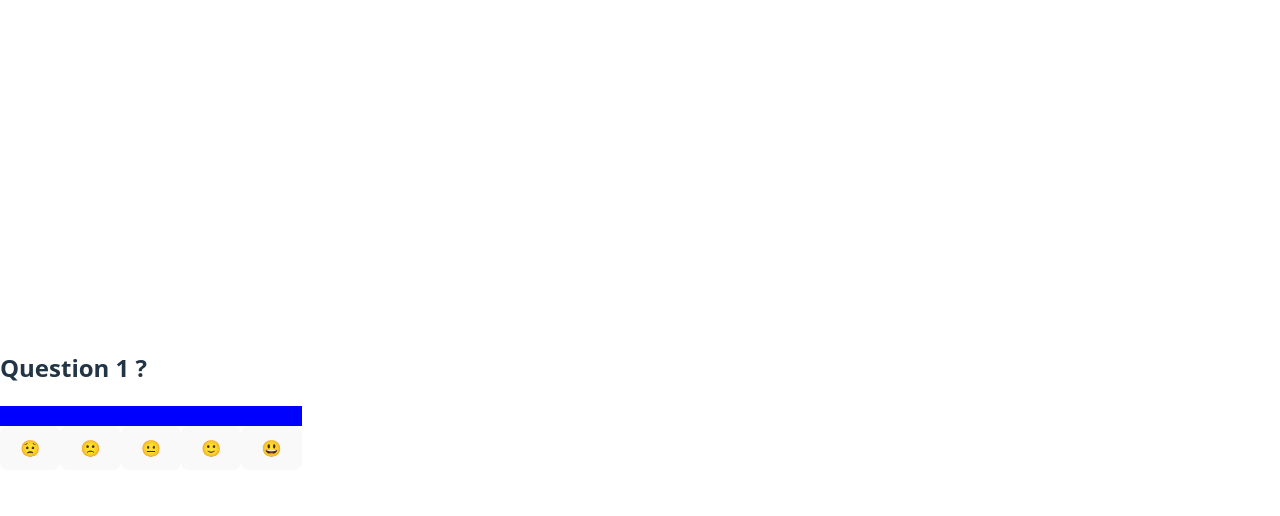
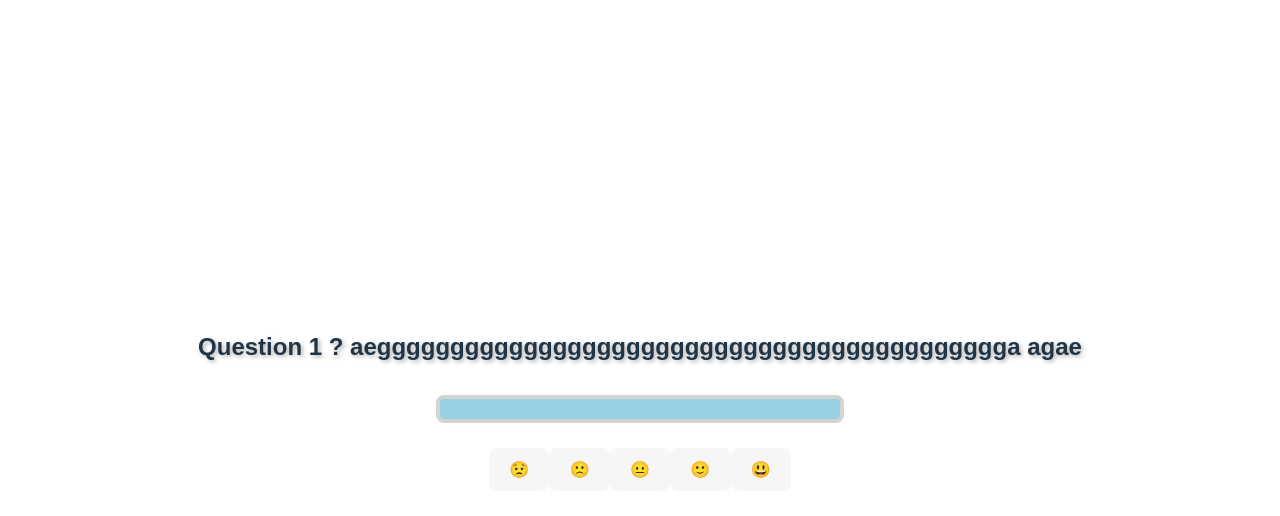
Before and after one commit to oualid3456/ZenWork, a React app in the folder Frontend/: page / in a window 1280 px wide. Both pictures are taken after a click on the button "Commencer l'évaluation". Shown: the top 516 px of the page. Built offline with nearby package versions, Linux system fonts and the light colour scheme; the HTML template or start-up script is replaced by a standard one.

Commit message:
le css du questionnaire avance

```diff
--- a/Frontend/src/Questionnaire.jsx
+++ b/Frontend/src/Questionnaire.jsx
@@ -9,7 +9,7 @@ function Questionnaire() {
   const [cmp, setCmp] = useState(0);
   // un tableau contenant l'ensemble des questions dans l'ordre
   const questions = [
-    "Question 1 ?",
+    "Question 1 ? aeggggggggggggggggggggggggggggggggggggggggggga       agae",
     "Question 2 ?",
     "Question 3 ?",
     "Question 4 ?",
@@ -44,26 +44,26 @@ function Questionnaire() {
     return (
       <div className={styles.div}>
         <h1 className={styles.h1}>Voulez vous procédé au test ?</h1>
-        <button onClick={() => setStarted(true)}>Commencer l'évaluation</button>
-        <p>Il s'agit d'un questionnaire anonyme de X questions ayant pour but<br />
+        <button className={styles.button} onClick={() => setStarted(true)}>Commencer l'évaluation</button>
+        <p className={styles.p}>Il s'agit d'un questionnaire anonyme de X questions ayant pour but<br />
         d'évalué votre santé mentale afin de pouvoir vous aidé si besoin.<br />
         Il vous sera demandé de répondre avec honeteté afin de ne pas fausser<br />
         le questionnaire qui pourrait vous aider.</p>
-        <p>Il s'agit d'un questionnaire complet et détaillé basé sur de nombreux questionnaires fiables</p>
+        <p className={styles.p}>Il s'agit d'un questionnaire complet et détaillé basé sur de nombreux questionnaires fiables.</p>
       </div>
     );
   }
   if (currentQuestion < questions.length) {
     return (
-      <div className={styles.div}>
-        <h2 className={styles.h2} >{questions[currentQuestion]}</h2>
+      <div className={styles.questionnaire}>
+        <h2 className={styles.h2}>{questions[currentQuestion]}</h2>
         <div className={styles.progression_container}>
           <div className={styles.bar} style={{ width: `${progression}%` }}>
           </div>
         </div>
         <div className={styles.div}>
           {Object.keys(ratings).map((emoji) => (
-            <button className={styles.button} key={emoji} onClick={() => {
+            <button className={styles.emoji_button} key={emoji} onClick={() => {
               setCmp(cmp + ratings[emoji]);
               setAnswers({...answers, [questions[currentQuestion]]: emoji});
               setCurrentQuestion(currentQuestion + 1)}}>
@@ -76,7 +76,7 @@ function Questionnaire() {
   }
   return (
     <div className={styles.div}>
-      <h1 className={styles.h1}>C'est terminé !!!</h1>
+      <h1 className={styles.h1}>C'est terminé !</h1>
       <p>Merci d’avoir prit le temps de répondre au questionnaire.</p>
       {/* code pour verifier que tout marche
       <p>Score total: {cmp}</p>
--- a/Frontend/src/questionnaire.module.css
+++ b/Frontend/src/questionnaire.module.css
@@ -1,11 +1,44 @@
+html, body {
+  height: 100%;
+  margin: 0;
+  display: flex;
+  justify-content: center;
+  align-items: center;
+}
+
+.questionnaire {
+  display: flex;
+  flex-direction: column;
+  align-items: center;
+  justify-content: center;
+}
+
+.h2 {
+  font-family: Arial, sans-serif;
+  text-shadow: 2px 2px 4px rgba(2, 2, 2, 0.3);
+  margin-bottom: 30px;
+}
+
 .progression_container {
-  width: 100%;
+  width: 400px;
   height: 20px;
-  background-color: blue;
+  background-color: rgb(153, 209, 228);
+  border: 4px solid lightgray;
+  border-radius: 8px;
 }
 
 .bar {
   height: 100%;
-  background-color: #4caf50;
+  background-color: rgb(71, 71, 242);
   transition: width 0.3s ease;
 }
+
+.emoji_button {
+  margin-top: 25px;
+  background-color: rgb(246, 246, 246);
+  transition: transform 0.1s ease;
+}
+
+.emoji_button:hover {
+  transform: scale(1.05);
+}
```
